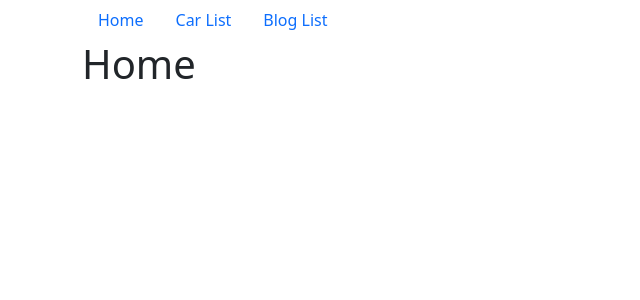
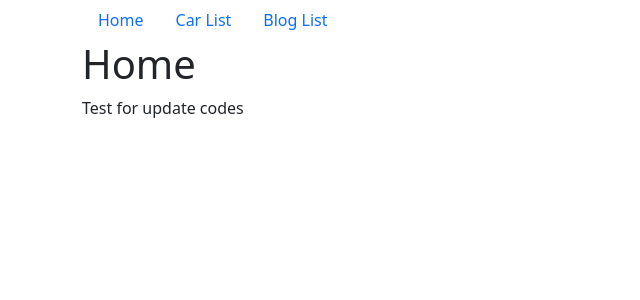
Before and after one commit to simonangel-fong/Django_Simple_CRUD, a Django app: page / in a window 1280 px wide. Shown: the top 300 px of the page, without its empty margins (0-640 px from the left). Run offline with Django 4.2, Linux system fonts and the light colour scheme; some libraries are stand-ins or nearby versions.

Commit message:
update index for testing update.sh

```diff
--- a/demoProj/templates/index.html
+++ b/demoProj/templates/index.html
@@ -1,3 +1,4 @@
 {% extends "layout/base.html" %} {% block main %}
 <h1>Home</h1>
+<p>Test for update codes</p>
 {% endblock %}
```
Also changed, not shown: 1 other file.
